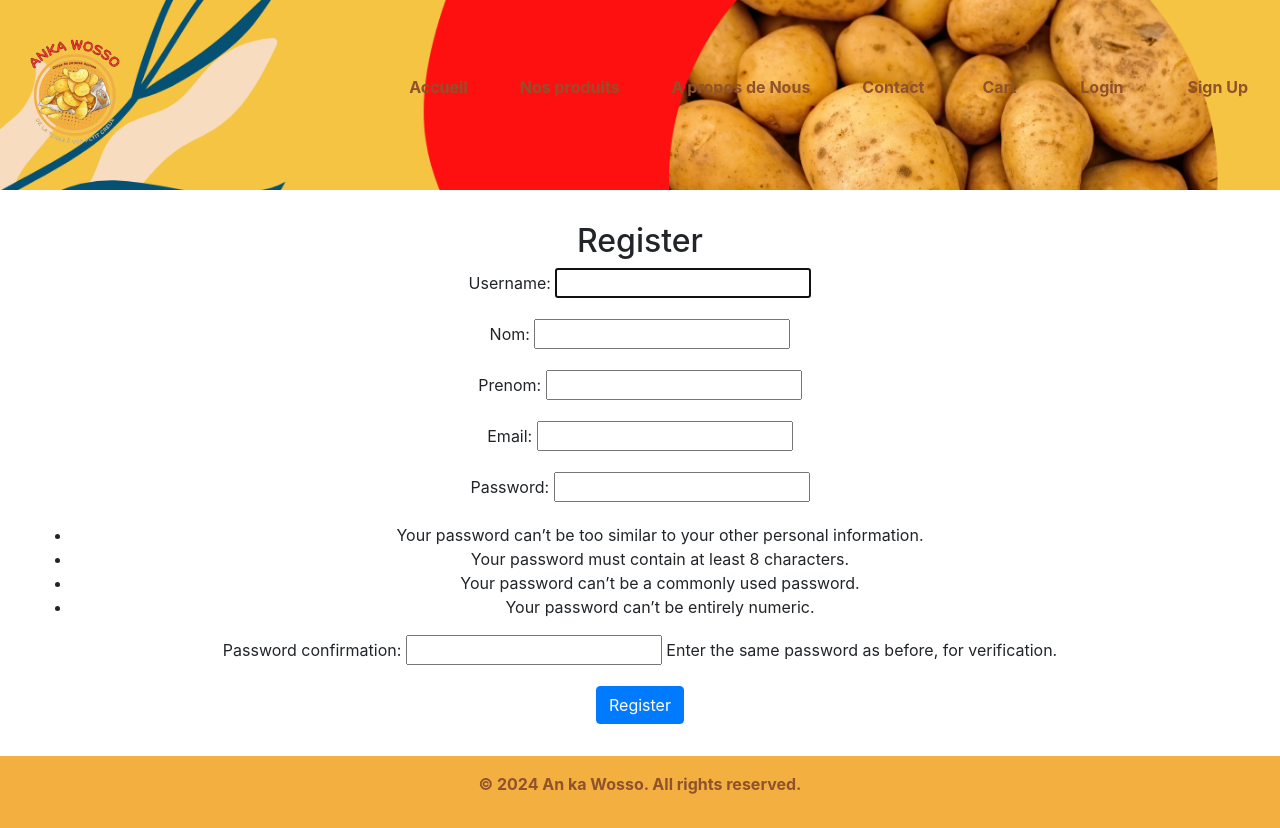
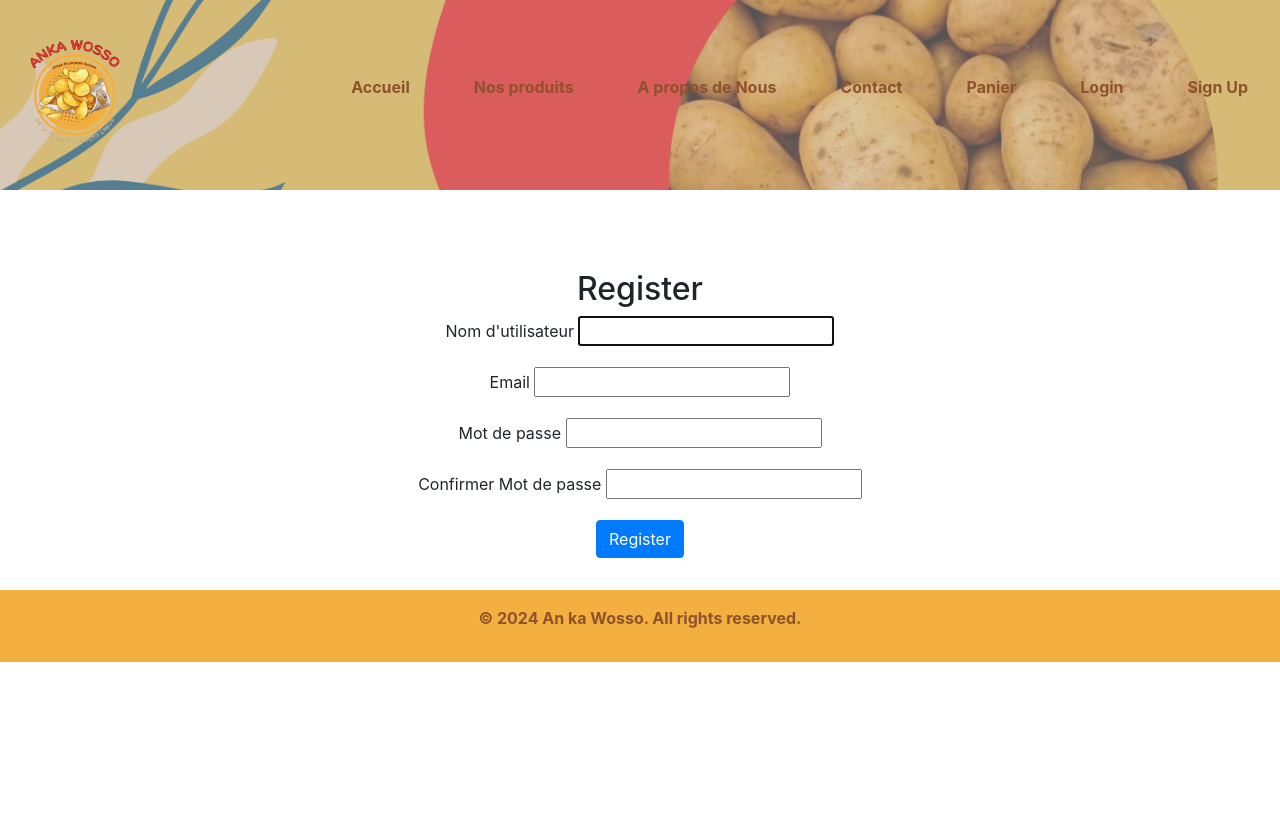
Before and after one commit to moh70t/projetwosso, a Django app: page /accounts/register/ in a window 1280 px wide. After the commit the page ends 662 px from the top, so only its background shows below. Run offline with Django 5.2, Linux system fonts and the light colour scheme; some libraries are stand-ins or nearby versions.

Commit message:
Grande avancer sur le front

```diff
--- a/main/__init__.py
+++ b/main/__init__.py
@@ -0,0 +1 @@
+from .custom_filters import *
--- a/main/admin.py
+++ b/main/admin.py
@@ -1,5 +1,7 @@
 from django.contrib import admin
-from .models import Product
+from .models import Cart, CartProduct, Product
 
 # Register your models here.
 admin.site.register(Product)
+admin.site.register(Cart)
+admin.site.register(CartProduct)
--- a/main/forms.py
+++ b/main/forms.py
@@ -2,6 +2,10 @@
 
 from django.contrib.auth.forms import UserCreationForm
 from django.contrib.auth.models import User
+
+class AddToCartForm(forms.Form):
+    product_id = forms.IntegerField(widget=forms.HiddenInput())
+    quantity = forms.IntegerField(min_value=1, initial=1)
 
 class ContactForm(forms.Form):
     name = forms.CharField(max_length=100, label='Nom')
@@ -11,11 +15,15 @@
 
 
 class SignUpForm(UserCreationForm):
-    email = forms.EmailField(max_length=254, help_text='')
-    username = forms.CharField(max_length=30, help_text='')
-    first_name = forms.CharField(max_length=30, label='Nom')
-    last_name = forms.CharField(max_length=30, label='Prenom')
+    email = forms.EmailField(required=True)
 
     class Meta:
         model = User
-        fields = ('username', 'first_name', 'last_name', 'email', 'password1', 'password2')
+        fields = ("username", "email", "password1", "password2")
+
+    def save(self, commit=True):
+        user = super().save(commit=False)
+        user.email = self.cleaned_data["email"]
+        if commit:
+            user.save()
+        return user
--- a/main/urls.py
+++ b/main/urls.py
@@ -1,14 +1,16 @@
 from django.urls import include, path
-from .views import index, product, about, contact, add_to_cart, view_cart, checkout, register
+from .views import index, process_order, product, about, contact, add_to_cart, cart_detail, checkout, product_list, register
 
 urlpatterns = [
     path('', index, name='index'),
-    path('product/', product, name='product'),
+    # path('product/', product, name='product'),
+    path('product_list/', product_list, name='product_list'),
     path('about/', about, name='about'),
     path('contact/', contact, name='contact'),
     path('add_to_cart/<int:product_id>/', add_to_cart, name='add_to_cart'),
-    path('cart/', view_cart, name='cart'),
+    path('cart/', cart_detail, name='cart'),
     path('checkout/', checkout, name='checkout'),
+    path('process_order/', process_order, name='process_order'),
     path('accounts/', include('django.contrib.auth.urls')),
     path('accounts/register/', register, name='register'),
 ]
--- a/main/views.py
+++ b/main/views.py
@@ -1,3 +1,4 @@
+from email.message import EmailMessage
 from django.shortcuts import render, redirect, get_object_or_404
 from django.contrib import messages
 from django.urls import reverse
@@ -7,7 +8,13 @@
 from django.core.paginator import Paginator
 from django.core.mail import send_mail
 from django.conf import settings
-from .forms import ContactForm, SignUpForm
+from .forms import ContactForm, SignUpForm, AddToCartForm
+from .models import Product, Cart, CartProduct
+from django.core.mail import send_mail
+from django.conf import settings
+from django.http import HttpResponse
+from io import BytesIO
+from reportlab.pdfgen import canvas
 
 
 # Create your views here.
@@ -38,38 +45,84 @@
     return render(request, 'product.html', {'page_obj': page_obj, 'query': query, 'categories': categories, 'selected_category': category})
 
 
+def product_list(request):
+    products = Product.objects.all()
+    return render(request, 'product_list.html', {'products': products})
+
+
+# def add_to_cart(request, product_id):
+#     product = get_object_or_404(Product, id=product_id)
+#     cart, created = Cart.objects.get_or_create(user=request.user)
+
+#     if request.method == 'POST':
+#         form = AddToCartForm(request.POST)
+#         if form.is_valid():
+#             quantity = form.cleaned_data['quantity']
+#             cart_product, created = CartProduct.objects.get_or_create(cart=cart, product=product)
+#             cart_product.quantity += quantity
+#             cart_product.save()
+#             return redirect('cart')
+#     else:
+#         form = AddToCartForm(initial={'product_id': product_id})
+#         print('Erreur')
+
+#     return render(request, 'add_to_cart.html', {'form': form, 'product': product})
+
 def add_to_cart(request, product_id):
     product = get_object_or_404(Product, id=product_id)
+    cart, created = Cart.objects.get_or_create(user=request.user)
+    cart_product, created = CartProduct.objects.get_or_create(cart=cart, product=product)
+    cart_product.quantity += 1
+    cart_product.save()
+    return redirect('product_list')
 
-    if not request.user.is_authenticate :
-        messages.info(request, "Vueillez vous connecter pour pouvoir ajouter à votre panier !")
-        return redirect(f"{reverse('login')}?next={request.path}")
 
-    cart = request.session.get('cart', {})
+def cart_detail(request):
+    cart = get_object_or_404(Cart, user=request.user)
+    return render(request, 'cart_detail.html', {'cart': cart})
 
-    if str(product_id) in cart:
-        cart[str(product_id)]['quantity'] += 1
-    else:
-        cart[str(product_id)] = {
-            'product_name': product.nom,
-            'price': str(product.prix),
-            'quantity': 1
-        }
-
-    request.session['cart'] = cart
-    return redirect('cart')
-
-def view_cart(request):
-    cart = request.session.get('cart', {})
-    return render(request, 'cart.html', {'cart': cart})
 
 def checkout(request):
-    cart = request.session.get('cart', {})
-    # Logic for processing payment goes here
+    cart = get_object_or_404(Cart, user=request.user)
+    cart_products = CartProduct.objects.filter(cart=cart)
+    total_price = sum(item.product.price * item.quantity for item in cart_products)
+    return render(request, 'checkout.html', {'cart_products': cart_products, 'total_price': total_price})
 
-    # Clear the cart after purchase
-    request.session['cart'] = {}
-    return render(request, 'checkout.html', {'cart': cart})
+
+def process_order(request):
+    cart = get_object_or_404(Cart, user=request.user)
+    # Traitement de la commande ici
+    # Créer un PDF de la commande
+    buffer = BytesIO()
+    p = canvas.Canvas(buffer)
+    p.drawString(100, 800, "Détails de la commande")
+    y = 750
+    for item in CartProduct.objects.filter(cart=cart):
+        total_price = sum(item.product.price * item.quantity for item in CartProduct.objects.filter(cart=cart))
+        p.drawString(100, y, f"{item.quantity} x {item.product.name} - {item.product.price * item.quantity} FCFA")
+        y -= 20
+    p.drawString(100, y - 20, f"Total: {total_price} FCFA")
+    p.showPage()
+    p.save()
+
+    # Envoyer le PDF par email à l'administrateur
+    buffer.seek(0)
+    email = EmailMessage(
+        'Nouvelle commande',
+        'Une nouvelle commande a été passée. Veuillez trouver les détails en pièce jointe.',
+        settings.DEFAULT_FROM_EMAIL,
+        [settings.ADMIN_EMAIL],
+    )
+    email.attach('commande.pdf', buffer.getvalue(), 'application/pdf')
+    email.send()
+
+    # Télécharger le PDF pour le client
+    buffer.seek(0)
+    response = HttpResponse(buffer, content_type='application/pdf')
+    response['Content-Disposition'] = 'attachment; filename="commande.pdf"'
+    return response
+    cart.delete()
+    return redirect('product_list')
 
 
 def about(request):
@@ -104,8 +157,6 @@
         if form.is_valid():
             form.save()
             username = form.cleaned_data.get('username')
-            first_name = form.cleaned_data.get('first_name')
-            last_name = form.cleaned_data.get('last_name')
             password = form.cleaned_data.get('password1')
             user = authenticate(username=username, password=password)
             login(request, user)
--- a/static/css/styles.css
+++ b/static/css/styles.css
@@ -16,6 +16,16 @@
     box-sizing: border-box;
 }
 
+#overlay {
+    background-color: rgba(179, 177, 177, 0.469); /* Blanc mais pas trop opaque */
+    position: absolute;
+    top: 0;
+    left: 0;
+    width: 100%;
+    height: 190px;
+    z-index: 0;
+}
+
 header {
     display: flex!important;
     justify-content: space-between;
@@ -30,16 +40,22 @@
     padding: 20px 0;
 }
 
+header a{
+    z-index: 1;
+}
+
 nav ul {
     display: flex;
     justify-content: space-between;
     align-items: center;
     list-style: none;
+    z-index: 1;
 }
 
 nav ul li {
     display: inline;
     margin: 0 1rem;
+    z-index: 1;
 }
 
 nav ul li a {
@@ -48,9 +64,16 @@
     font-weight: bold;
     text-decoration: none;
     padding: 10px;
+    z-index: 1;
 }
 
-nav ul li a:hover {
+nav ul li a:hover{
+    background-color: #dddddd71;
+    color: inherit;
+    border-radius: 15px;
+}
+
+a.nav-link:hover {
     background-color: #dddddd71;
     color: inherit;
     border-radius: 15px;
--- a/templates/base.html
+++ b/templates/base.html
@@ -19,12 +19,12 @@
         </a>
         <nav>
             <ul>
-                <li><a href="{% url 'index' %}">Accueil</a></li>
-                <li><a href="{% url 'product' %}">Nos produits</a></li>
-                <li><a href="{% url 'about' %}">A propos de Nous</a></li>
-                <li><a href="{% url 'contact' %}">Contact</a></li>
+                <li><a class="nav-link" href="{% url 'index' %}">Accueil</a></li>
+                <li><a class="nav-link" href="{% url 'product_list' %}">Nos produits</a></li>
+                <li><a class="nav-link" href="{% url 'about' %}">A propos de Nous</a></li>
+                <li><a class="nav-link" href="{% url 'contact' %}">Contact</a></li>
                 <li>
-                    <a class="nav-link" href="#" data-toggle="modal" data-target="#cartModal">Cart</a>
+                    <a class="nav-link" href="#" data-toggle="modal" data-target="#cartModal">Panier</a>
                 </li>
 
                 {% if user.is_authenticated %}
@@ -54,13 +54,14 @@
             </ul>
         </nav>
             </div>
+        <div id="overlay"></div>
     </header>
     <main>
         <div class="modal fade" id="cartModal" tabindex="-1" role="dialog" aria-labelledby="cartModalLabel" aria-hidden="true">
             <div class="modal-dialog" role="document">
                 <div class="modal-content">
                     <div class="modal-header">
-                        <h5 class="modal-title" id="cartModalLabel">My Cart</h5>
+                        <h5 class="modal-title" id="cartModalLabel">Votre Panier</h5>
                         <button type="button" class="close" data-dismiss="modal" aria-label="Close">
                             <span aria-hidden="true">&times;</span>
                         </button>
@@ -71,8 +72,8 @@
                         </ul>
                     </div>
                     <div class="modal-footer">
-                        <button type="button" class="btn btn-secondary" data-dismiss="modal">Close</button>
-                        <a href="{% url 'checkout' %}" class="btn btn-primary">Checkout</a>
+                        <button type="button" class="btn btn-secondary" data-dismiss="modal">Fermer</button>
+                        <a href="{% url 'checkout' %}" class="btn btn-primary">Commander</a>
                     </div>
                 </div>
             </div>
@@ -103,21 +104,12 @@
 <script>
     $(document).ready(function() {
         $('#cartModal').on('show.bs.modal', function (e) {
+            var modal = $(this)
             $.ajax({
                 url: '{% url "cart" %}',
                 method: 'GET',
                 success: function (data) {
-                    var cartItems = data.cart;
-                    var cartItemsList = $('#cart-items');
-                    cartItemsList.empty();  // Clear the list before appending new items
-
-                    for (var productId in cartItems) {
-                        var item = cartItems[productId];
-                        var listItem = `<li class="list-group-item">
-                            ${item.product_name} - ${item.quantity} - $${item.price}
-                        </li>`;
-                        cartItemsList.append(listItem);
-                    }
+                    modal.find('.modal-body').html(data);
                 }
             });
         });
@@ -151,6 +143,8 @@
 
     });
 </script>
+{% block script %}
+{% endblock %}
 
 
 </html>
--- a/templates/registration/register.html
+++ b/templates/registration/register.html
@@ -3,10 +3,31 @@
 {% block title %}Register{% endblock %}
 
 {% block content %}
-  <h2>Register</h2>
+<div class="container mt-5">
+  <h2 class="text-center">Register</h2>
   <form method="post">
-    {% csrf_token %}
-    {{ form.as_p }}
-    <button type="submit" class="btn btn-primary">Register</button>
+      {% csrf_token %}
+      <div class="form-group mb-3">
+          <label for="id_username" class="form-label">Nom d'utilisateur</label>
+          {{ form.username}}
+      </div>
+      <div class="form-group mb-3">
+          <label for="id_email" class="form-label">Email</label>
+          {{ form.email}}
+      </div>
+      <div class="form-group mb-3">
+          <label for="id_password1" class="form-label">Mot de passe</label>
+          {{ form.password1}}
+      </div>
+      <div class="form-group mb-3">
+          <label for="id_password2" class="form-label">Confirmer Mot de passe</label>
+          {{ form.password2}}
+      </div>
+      <button type="submit" class="btn btn-primary">Register</button>
   </form>
+</div>
+
+<script src="https://ajax.googleapis.com/ajax/libs/jquery/3.5.1/jquery.min.js"></script>
+<script src="https://maxcdn.bootstrapcdn.com/bootstrap/4.5.2/js/bootstrap.min.js"></script>
+</body>
 {% endblock %}
```
Also changed, not shown: An_ka_Wosso/settings.py (+10 -1 lines), main/custom_filters.py (added, +14 -0 lines), main/models.py (+17 -0 lines), templates/add_to_cart.html (added, +12 -0 lines), templates/cart.html (deleted, +0 -15 lines), templates/cart_detail.html (added, +14 -0 lines), templates/checkout.html (+31 -4 lines), templates/product.html (+26 -27 lines), templates/product_list.html (added, +33 -0 lines), db.sqlite3, main/migrations/0005_cart_cartproduct_cart_products.py (added).
